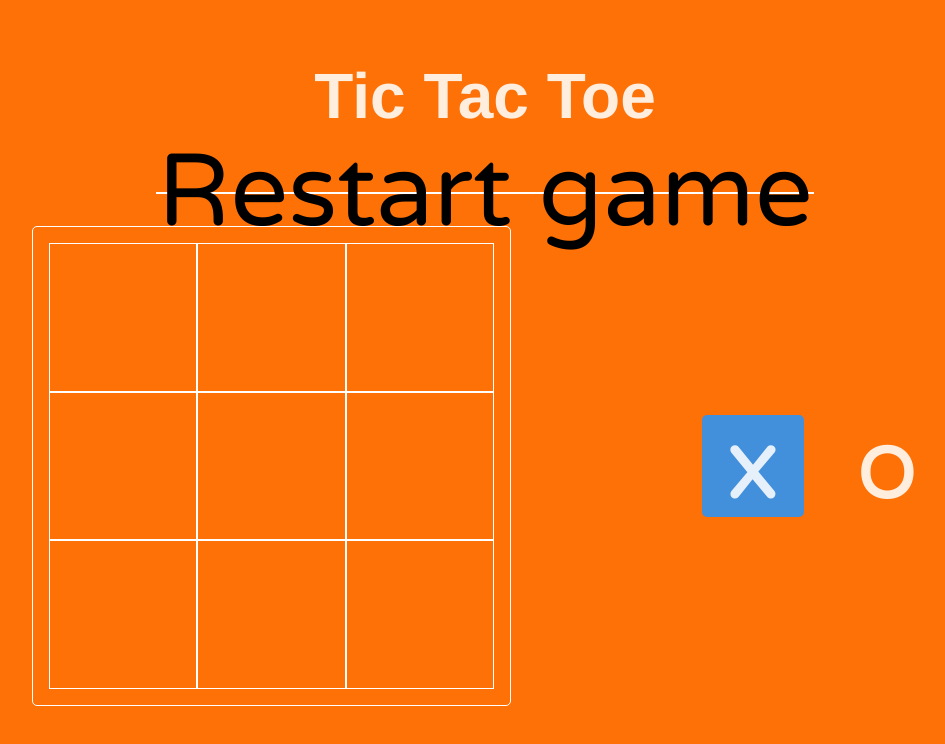
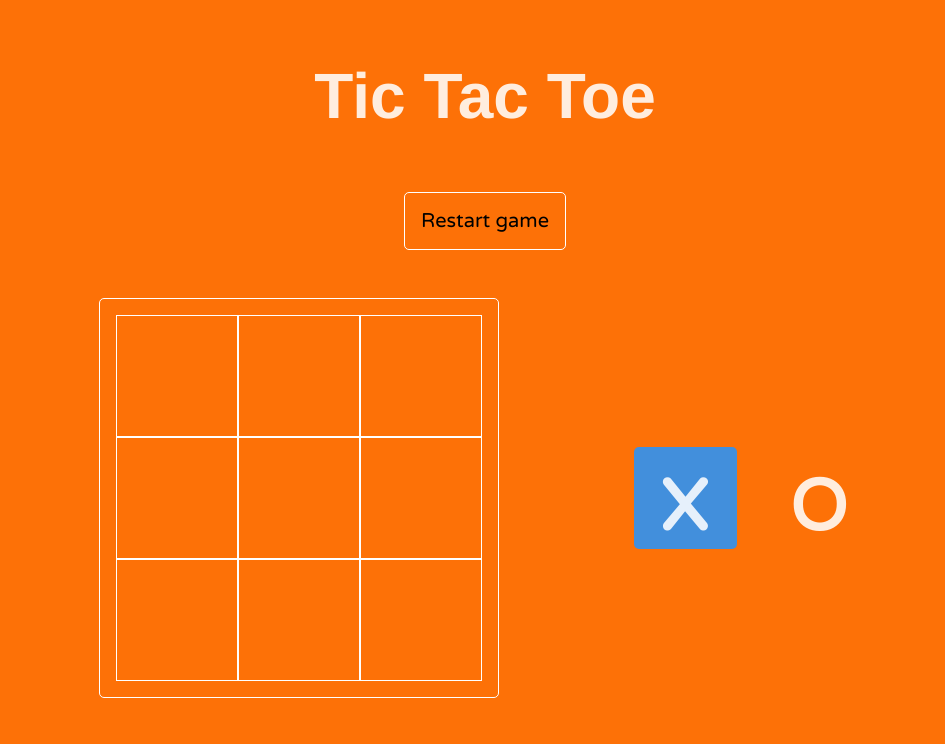
Before and after one commit to claramarsango/tictactoe-react, a React (Vite) app: page / in a window 1280 px wide. Shown: the top 744 px of the page, without its empty margins (155-1100 px from the left). Built offline with nearby package versions, Linux system fonts and the light colour scheme; the HTML template or start-up script is replaced by a standard one.

Commit message:
add restart button styles and adjust affected elements styles

```diff
--- a/src/App/App.css
+++ b/src/App/App.css
@@ -14,20 +14,37 @@
   max-width: 90%;
   width: 100%;
   margin: 0 auto;
-  font-size: 1.25rem;
+  font-size: 4cqw;
 }
 
 .game {
   display: flex;
   flex-direction: row;
   flex-wrap: wrap;
-  justify-content: space-around;
+  justify-content: space-evenly;
   align-items: center;
   align-self: center;
-  gap: 2rem;
+  gap: 3rem;
 
-  max-width: 90%;
+  max-width: 80%;
   width: 100%;
+}
+
+.game__restart-container {
+  width: 80%;
+}
+
+.game__restart-container > .square {
+  width: fit-content;
+  margin: 0 auto;
+  padding: 1rem;
+  border-radius: 5px;
+  line-height: normal;
+  font-size: 2.5cqh;
+}
+
+.game__restart-container > .square:hover {
+  box-shadow: 0px 0px 4px rgb(229, 229, 229);
 }
 
 @media (min-width: 768px) {
--- a/src/App/features/Board/board-styled.css
+++ b/src/App/features/Board/board-styled.css
@@ -14,7 +14,8 @@
 @media (min-width: 768px) {
   .board-container {
     min-width: 300px;
-    max-width: 45%;
+    max-width: 400px;
+    width: 45%;
     aspect-ratio: 1/1;
   }
 }
--- a/src/App/features/Square/square-styled.css
+++ b/src/App/features/Square/square-styled.css
@@ -6,7 +6,7 @@
   background-color: transparent;
   border: 1px solid white;
   font-family: 'varela-round', Avenir, Helvetica, Arial, sans-serif;
-  font-size: 8cqw;
+  font-size: 6cqw;
   line-height: 0;
 }
 
--- a/src/App/features/TurnDisplay/turn-display-styled.css
+++ b/src/App/features/TurnDisplay/turn-display-styled.css
@@ -4,8 +4,6 @@
   gap: 2rem;
 
   font-family: 'varela-round', Avenir, Helvetica, Arial, sans-serif;
-
-  width: fit-content;
 }
 
 .turns__turn {
@@ -13,12 +11,11 @@
   justify-content: center;
   align-items: center;
 
-  border: 0;
   border-radius: 5px;
   font-size: 8cqw;
 
-  width: 8cqw;
   height: 8cqw;
+  aspect-ratio: 1/1;
 }
 
 .turn--selected {
```
